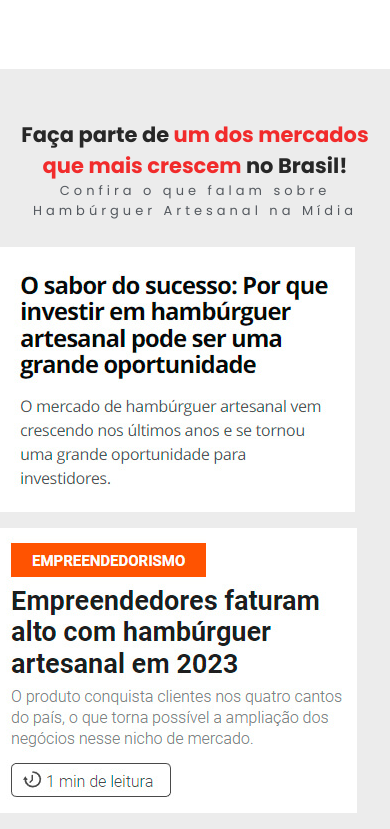
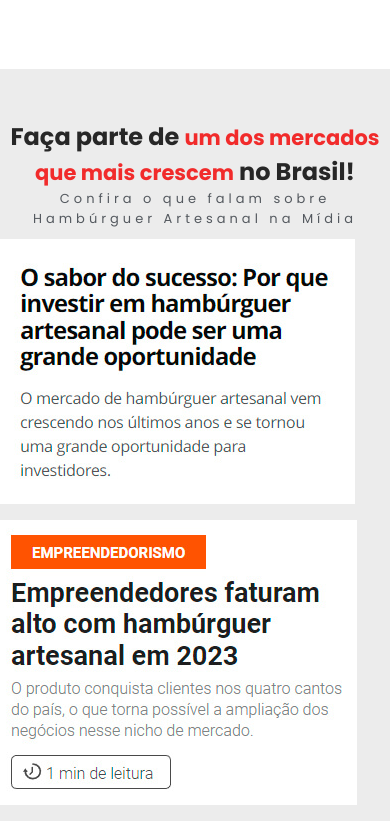
Before and after one commit to JoeSeraphy/presell-hamburguer-artesanal, a plain HTML site: page index.html in a window 390 px wide. Shown: the part 2795-3624 px from the top of the page. Drawn offline with Linux system fonts and the light colour scheme.

Commit message:
agora foi

```diff
--- a/index.html
+++ b/index.html
@@ -93,8 +93,10 @@
       <img src="asset/image/img-burg.webp" alt="" class="imgburg"/>
     </section>
     <section class="midia">
-      <h2 class="title">Faça parte de <span class="textRed">um dos mercados que mais crescem</span> no Brasil!</h2>
-      <span class="textlight">Confira o que falam sobre Hambúrguer Artesanal na Mídia</span>
+      <div class="text">
+        <h2 class="title">Faça parte de <span class="textRed">um dos mercados que mais crescem</span> no Brasil!</h2>
+        <span class="textlight">Confira o que falam sobre Hambúrguer Artesanal na Mídia</span>
+      </div>
       <div class="flexImg">
         <img src="asset/image/Camada-3.jpg" alt="Mídia">
         <img src="asset/image/Camada-2.jpg" alt="Mídia">
--- a/style/resposive.css
+++ b/style/resposive.css
@@ -9,6 +9,7 @@
     padding: 18px 58px;
     border-radius: 30px;
     font-size: 16px;
+    width: 370px;
   }
 
   .container {
@@ -90,21 +91,15 @@
   .imgburg {
     display: none;
   }
-
-  .title {
-    font-size: 21px;
-  }
-
   .textlight {
     font-size: 13px;
   }
-
   .textRed {
     font-size: 21px;
   }
 
-  .subtext {
-    font-size: 16px;
+  .midia .text {
+    width: 370px;
   }
 
   .midia .flexImg {
@@ -139,6 +134,11 @@
   }
   .container2 .text .title2 {
     font-size: 21px;
+  }
+
+  .container2 .text .button {
+    font-size: 16px;
+    padding: 18px 48px;
   }
 
   .container3 .text {
```
Also changed, not shown: asset/image/acess.png (deleted), asset/image/bg-desktop.webp (deleted), asset/image/bg-mobile.png (deleted), asset/image/burger-6.webp (deleted), asset/image/shield.png (deleted), asset/image/site-seguro-png-wr.png (deleted), 1 other file.
